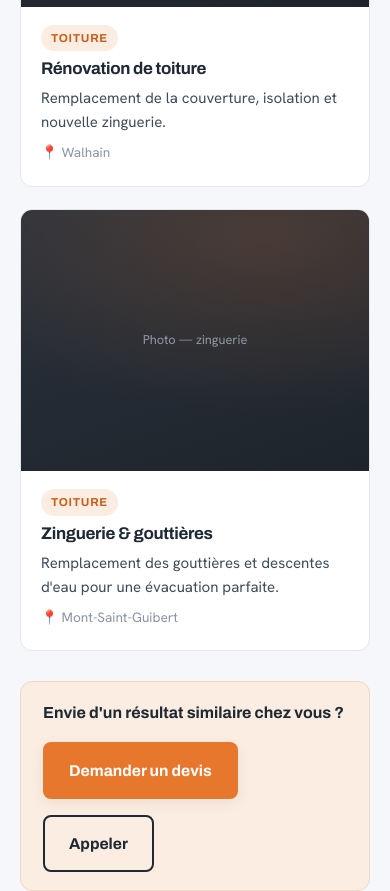
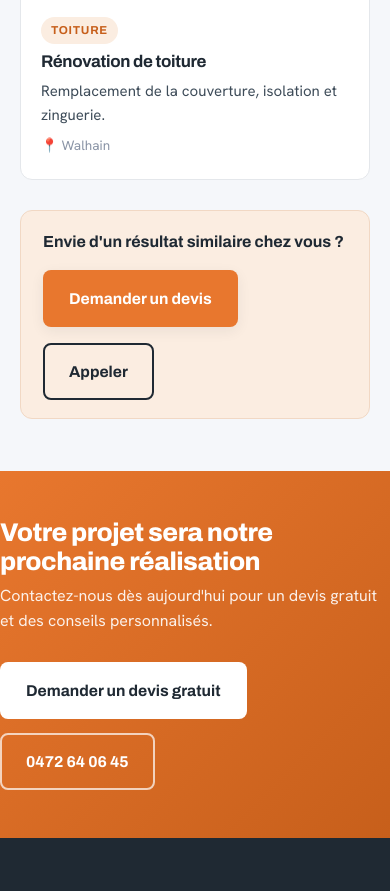
Before and after one commit to Djaaym/entreprises-wauters, a PHP site: page /realisations/ in a window 390 px wide. Shown: the part 4145-5036 px from the top of the page. Run offline with PHP 8.4, Linux system fonts and the light colour scheme.

Commit message:
Galerie Réalisations dynamique + lightbox
- Les vignettes sont générées depuis assets/js/realisations-data.js (1 bloc = 1 photo)
- Lightbox plein écran : navigation flèches/clavier, fermeture Echap, clic hors image
- Placeholder propre si une photo est absente, alt obligatoire (SEO/accessibilité)
- Dossier assets/img/realisations/ pour déposer les photos

```diff
--- /dev/null
+++ b/assets/img/realisations/_DEPOSEZ-VOS-PHOTOS-ICI.txt
@@ -0,0 +1,5 @@
+Déposez ici vos photos de réalisations (jpg ou webp, sans accents ni espaces
+dans le nom : ex. salle-bain-01.jpg).
+
+Ensuite, déclarez chaque photo dans : assets/js/realisations-data.js
+(un petit bloc par photo). La page /realisations/ se met à jour toute seule.
--- a/assets/js/main.js
+++ b/assets/js/main.js
@@ -33,31 +33,146 @@
   var y = document.getElementById("year");
   if (y) y.textContent = new Date().getFullYear();
 
-  // Filtre du portfolio (page Réalisations)
-  var filters = document.querySelector(".filters");
-  var portfolio = document.querySelector(".portfolio");
-  if (filters && portfolio) {
+  // ---------- Portfolio (page Réalisations) ----------
+  var portfolio = document.getElementById("portfolio");
+  if (portfolio && Array.isArray(window.REALISATIONS)) {
+    var TAGS = {
+      "chauffage-sanitaire": "Chauffage & Sanitaire",
+      "plomberie": "Plomberie",
+      "amenagement": "Aménagement",
+      "toiture": "Toiture"
+    };
+    var data = window.REALISATIONS;
+
+    function esc(s) {
+      return String(s == null ? "" : s)
+        .replace(/&/g, "&amp;").replace(/</g, "&lt;").replace(/>/g, "&gt;").replace(/"/g, "&quot;");
+    }
+
+    // Construction des vignettes
+    var html = "";
+    data.forEach(function (it, i) {
+      var tag = TAGS[it.cat] || "";
+      var body = "";
+      if (tag) body += '<span class="project__tag">' + esc(tag) + "</span>";
+      if (it.titre) body += "<h3>" + esc(it.titre) + "</h3>";
+      if (it.desc) body += "<p>" + esc(it.desc) + "</p>";
+      if (it.lieu) body += '<span class="project__meta">📍 ' + esc(it.lieu) + "</span>";
+
+      html +=
+        '<article class="project" data-category="' + esc(it.cat) + '">' +
+          '<button class="project__thumb" type="button" data-index="' + i + '" aria-label="Agrandir : ' + esc(it.alt) + '">' +
+            '<img class="project__img" src="' + esc(it.img) + '" alt="' + esc(it.alt) + '" loading="lazy" width="600" height="450">' +
+          "</button>" +
+          (body ? '<div class="project__body">' + body + "</div>" : "") +
+        "</article>";
+    });
+    portfolio.innerHTML = html;
+
+    // Image manquante -> placeholder propre (au lieu d'une image cassée)
+    portfolio.querySelectorAll(".project__img").forEach(function (img) {
+      img.addEventListener("error", function () {
+        var ph = document.createElement("div");
+        ph.className = "project__img project__img--missing";
+        ph.textContent = "Photo à ajouter";
+        img.replaceWith(ph);
+      });
+    });
+
     var projects = portfolio.querySelectorAll(".project");
     var empty = document.querySelector(".portfolio__empty");
+
+    // Filtres
+    var filters = document.querySelector(".filters");
+    if (filters) {
       var buttons = filters.querySelectorAll(".filter-btn");
-
       filters.addEventListener("click", function (e) {
         var btn = e.target.closest(".filter-btn");
         if (!btn) return;
         var cat = btn.getAttribute("data-filter");
-
         buttons.forEach(function (b) {
           b.setAttribute("aria-pressed", b === btn ? "true" : "false");
         });
-
         var shown = 0;
         projects.forEach(function (p) {
           var match = cat === "all" || p.getAttribute("data-category") === cat;
           p.style.display = match ? "" : "none";
           if (match) shown++;
         });
-
         if (empty) empty.classList.toggle("is-visible", shown === 0);
       });
     }
+
+    // ---------- Lightbox ----------
+    var lb = document.createElement("div");
+    lb.className = "lightbox";
+    lb.setAttribute("aria-hidden", "true");
+    lb.innerHTML =
+      '<button class="lightbox__close" type="button" aria-label="Fermer">✕</button>' +
+      '<button class="lightbox__nav lightbox__prev" type="button" aria-label="Précédent">‹</button>' +
+      '<figure class="lightbox__figure">' +
+        '<img class="lightbox__img" src="" alt="">' +
+        '<figcaption class="lightbox__caption"></figcaption>' +
+      "</figure>" +
+      '<button class="lightbox__nav lightbox__next" type="button" aria-label="Suivant">›</button>';
+    document.body.appendChild(lb);
+
+    var lbImg = lb.querySelector(".lightbox__img");
+    var lbCap = lb.querySelector(".lightbox__caption");
+    var current = 0;
+
+    function visibleIndexes() {
+      var arr = [];
+      projects.forEach(function (p, i) {
+        if (p.style.display !== "none") arr.push(i);
+      });
+      return arr;
+    }
+
+    function show(i) {
+      var it = data[i];
+      if (!it) return;
+      current = i;
+      lbImg.src = it.img;
+      lbImg.alt = it.alt || "";
+      lbCap.textContent = [it.titre, it.lieu].filter(Boolean).join(" — ");
+    }
+
+    function open(i) {
+      show(i);
+      lb.classList.add("is-open");
+      lb.setAttribute("aria-hidden", "false");
+      document.body.style.overflow = "hidden";
+    }
+
+    function close() {
+      lb.classList.remove("is-open");
+      lb.setAttribute("aria-hidden", "true");
+      document.body.style.overflow = "";
+    }
+
+    function step(dir) {
+      var vis = visibleIndexes();
+      if (!vis.length) return;
+      var pos = vis.indexOf(current);
+      pos = (pos + dir + vis.length) % vis.length;
+      show(vis[pos]);
+    }
+
+    portfolio.addEventListener("click", function (e) {
+      var thumb = e.target.closest(".project__thumb");
+      if (!thumb) return;
+      open(parseInt(thumb.getAttribute("data-index"), 10));
+    });
+    lb.querySelector(".lightbox__close").addEventListener("click", close);
+    lb.querySelector(".lightbox__prev").addEventListener("click", function () { step(-1); });
+    lb.querySelector(".lightbox__next").addEventListener("click", function () { step(1); });
+    lb.addEventListener("click", function (e) { if (e.target === lb) close(); });
+    document.addEventListener("keydown", function (e) {
+      if (!lb.classList.contains("is-open")) return;
+      if (e.key === "Escape") close();
+      else if (e.key === "ArrowLeft") step(-1);
+      else if (e.key === "ArrowRight") step(1);
+    });
+  }
 })();
--- a/realisations/index.html
+++ b/realisations/index.html
@@ -103,90 +103,8 @@
         <button type="button" class="filter-btn" data-filter="toiture" aria-pressed="false">Toiture</button>
       </div>
 
-      <!-- Grille des réalisations -->
-      <div class="portfolio">
-
-        <article class="project" data-category="chauffage-sanitaire">
-          <div class="project__img" role="img" aria-label="Salle de bain moderne réalisée à Chaumont-Gistoux (à remplacer par une photo)">Photo — salle de bain</div>
-          <div class="project__body">
-            <span class="project__tag">Chauffage &amp; Sanitaire</span>
-            <h3>Salle de bain complète</h3>
-            <p>Douche à l'italienne, meuble double vasque et WC suspendu, clé en main.</p>
-            <span class="project__meta">📍 Chaumont-Gistoux</span>
-          </div>
-        </article>
-
-        <article class="project" data-category="chauffage-sanitaire">
-          <div class="project__img" role="img" aria-label="Installation d'une pompe à chaleur en Brabant wallon (à remplacer par une photo)">Photo — pompe à chaleur</div>
-          <div class="project__body">
-            <span class="project__tag">Chauffage &amp; Sanitaire</span>
-            <h3>Installation pompe à chaleur</h3>
-            <p>Remplacement d'une ancienne chaudière par une PAC air/eau performante.</p>
-            <span class="project__meta">📍 Grez-Doiceau</span>
-          </div>
-        </article>
-
-        <article class="project" data-category="plomberie">
-          <div class="project__img" role="img" aria-label="Rénovation de la plomberie d'une maison (à remplacer par une photo)">Photo — plomberie</div>
-          <div class="project__body">
-            <span class="project__tag">Plomberie</span>
-            <h3>Rénovation réseau d'eau</h3>
-            <p>Remplacement complet de la tuyauterie et de la robinetterie d'une habitation.</p>
-            <span class="project__meta">📍 Wavre</span>
-          </div>
-        </article>
-
-        <article class="project" data-category="plomberie">
-          <div class="project__img" role="img" aria-label="Installation d'un chauffe-eau thermodynamique (à remplacer par une photo)">Photo — chauffe-eau</div>
-          <div class="project__body">
-            <span class="project__tag">Plomberie</span>
-            <h3>Pose de chauffe-eau</h3>
-            <p>Installation d'un chauffe-eau thermodynamique et raccordement aux normes.</p>
-            <span class="project__meta">📍 Rixensart</span>
-          </div>
-        </article>
-
-        <article class="project" data-category="amenagement">
-          <div class="project__img" role="img" aria-label="Aménagement d'un espace de vie ouvert (à remplacer par une photo)">Photo — aménagement</div>
-          <div class="project__body">
-            <span class="project__tag">Aménagement</span>
-            <h3>Ouverture d'un espace de vie</h3>
-            <p>Suppression de cloisons, nouveaux sols et finitions pour un séjour lumineux.</p>
-            <span class="project__meta">📍 Ottignies–LLN</span>
-          </div>
-        </article>
-
-        <article class="project" data-category="amenagement">
-          <div class="project__img" role="img" aria-label="Dressing sur mesure réalisé en Brabant wallon (à remplacer par une photo)">Photo — dressing</div>
-          <div class="project__body">
-            <span class="project__tag">Aménagement</span>
-            <h3>Dressing sur mesure</h3>
-            <p>Création d'un dressing optimisé avec rangements intégrés dans un petit espace.</p>
-            <span class="project__meta">📍 La Hulpe</span>
-          </div>
-        </article>
-
-        <article class="project" data-category="toiture">
-          <div class="project__img" role="img" aria-label="Rénovation de toiture en Brabant wallon (à remplacer par une photo)">Photo — toiture</div>
-          <div class="project__body">
-            <span class="project__tag">Toiture</span>
-            <h3>Rénovation de toiture</h3>
-            <p>Remplacement de la couverture, isolation et nouvelle zinguerie.</p>
-            <span class="project__meta">📍 Walhain</span>
-          </div>
-        </article>
-
-        <article class="project" data-category="toiture">
-          <div class="project__img" role="img" aria-label="Pose de gouttières et zinguerie (à remplacer par une photo)">Photo — zinguerie</div>
-          <div class="project__body">
-            <span class="project__tag">Toiture</span>
-            <h3>Zinguerie &amp; gouttières</h3>
-            <p>Remplacement des gouttières et descentes d'eau pour une évacuation parfaite.</p>
-            <span class="project__meta">📍 Mont-Saint-Guibert</span>
-          </div>
-        </article>
-
-      </div>
+      <!-- Grille des réalisations (générée automatiquement depuis assets/js/realisations-data.js) -->
+      <div class="portfolio" id="portfolio"></div>
 
       <p class="portfolio__empty">Aucune réalisation dans cette catégorie pour le moment.</p>
 
@@ -255,6 +173,7 @@
     <a class="btn btn--primary" href="/contact/">Devis gratuit</a>
   </div>
 
+  <script src="/assets/js/realisations-data.js"></script>
   <script src="/assets/js/main.js"></script>
 </body>
 </html>
```
Also changed, not shown: assets/css/styles.css (+36 -0 lines), assets/js/realisations-data.js (added, +82 -0 lines). Lines whose indentation alone changed are shown as unchanged.
